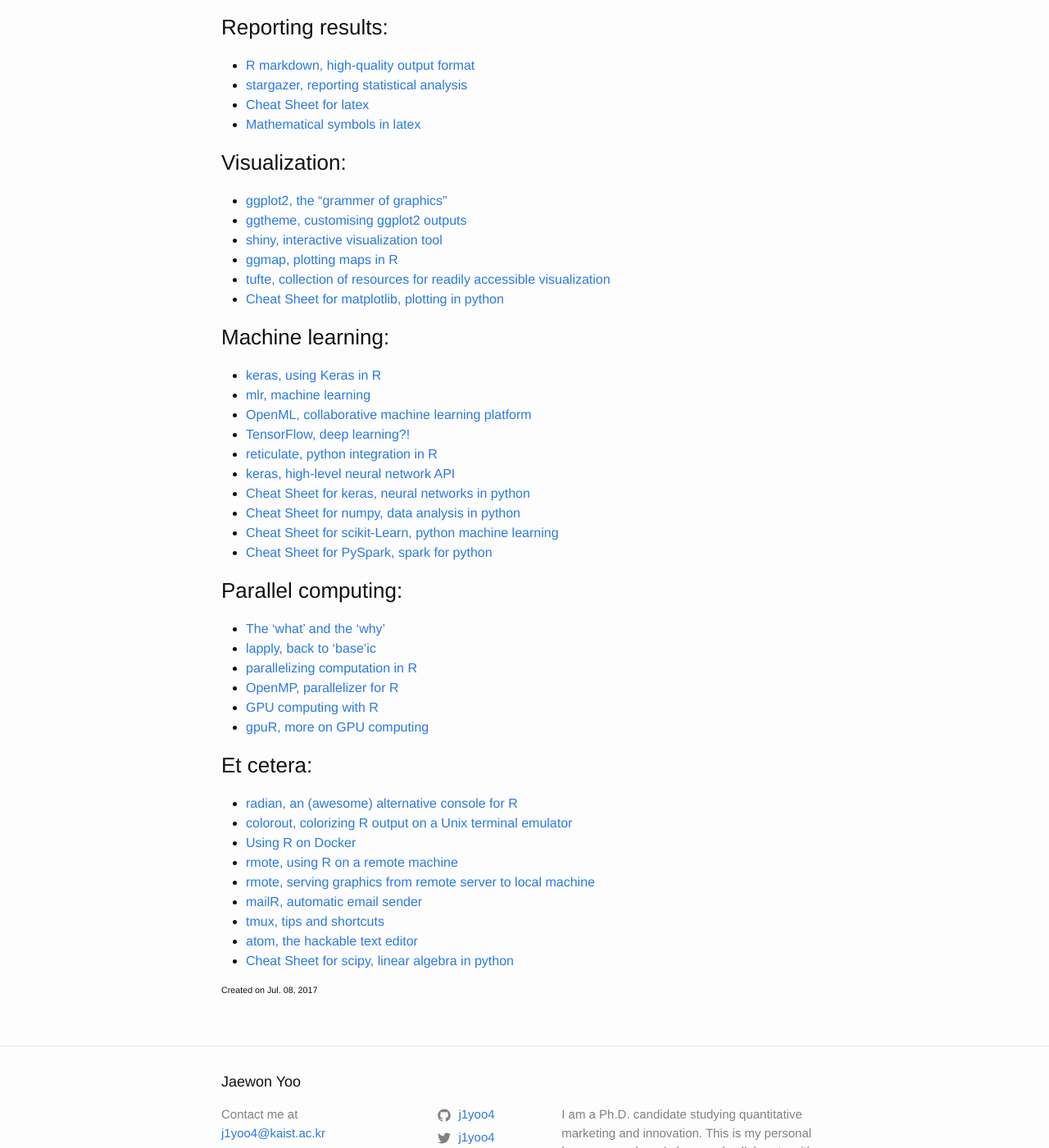
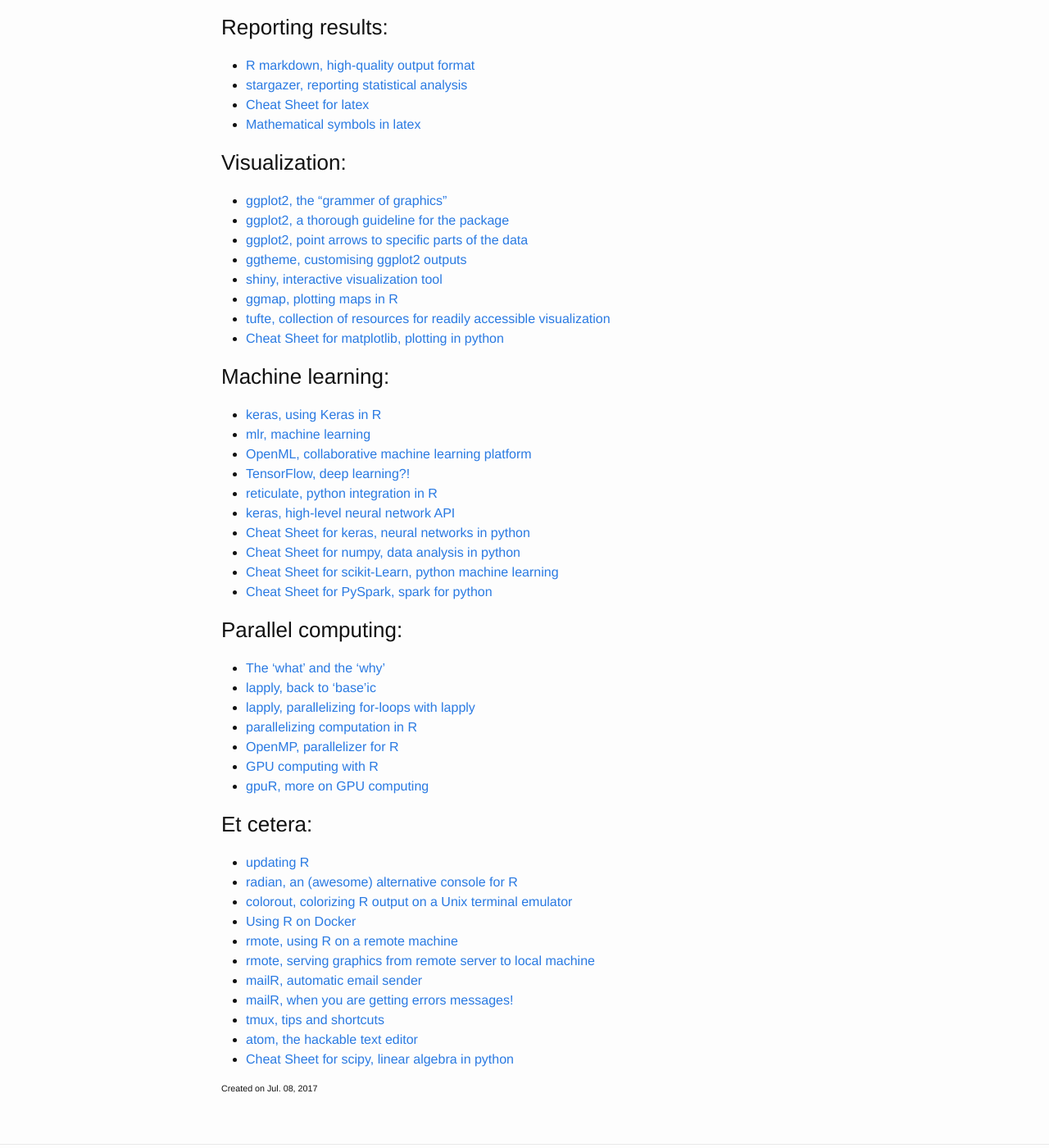
Before and after one commit to j1yoo/j1yoo.github.io, a Jekyll site: the page built from _posts/2019-02-14-useful_r_packages.md, in a window 1280 px wide and 1400 px high, scrolled down 726 px. Shown: the whole window at 82% size. Built offline with Jekyll 4.4.1, drawn with Linux system fonts in a browser that asks for light colours.

Commit message:
Update 2019-02-14-useful_r_packages.md

```diff
--- a/_posts/2019-02-14-useful_r_packages.md
+++ b/_posts/2019-02-14-useful_r_packages.md
@@ -32,6 +32,8 @@
 
 ### Visualization:
 * [ggplot2, the "grammer of graphics"](https://www.rstudio.com/wp-content/uploads/2015/03/ggplot2-cheatsheet.pdf)
+* [ggplot2, a thorough guideline for the package](http://www.sthda.com/english/wiki/be-awesome-in-ggplot2-a-practical-guide-to-be-highly-effective-r-software-and-data-visualization)
+* [ggplot2, point arrows to specific parts of the data](https://www.r-bloggers.com/point-arrows-to-specific-parts-of-the-data/amp/)
 * [ggtheme, customising ggplot2 outputs](https://ggplot2.tidyverse.org/reference/ggtheme.html)
 * [shiny, interactive visualization tool](http://rstudio.github.io/shiny/tutorial/)
 * [ggmap, plotting maps in R](https://github.com/dkahle/ggmap)
@@ -53,18 +55,21 @@
 ### Parallel computing:
 * [The 'what' and the 'why'](https://www.r-bloggers.com/r-with-parallel-computing-from-user-perspectives/)
 * [lapply, back to 'base'ic](http://rpubs.com/kaz_yos/1204)
+* [lapply, parallelizing for-loops with lapply](https://www.r-bloggers.com/parallelize-a-for-loop-by-rewriting-it-as-an-lapply-call/amp/)
 * [parallelizing computation in R](http://gforge.se/2015/02/how-to-go-parallel-in-r-basics-tips/)
 * [OpenMP, parallelizer for R](https://www.r-bloggers.com/r-and-openmp-boosting-compiled-code-on-multi-core-cpu-s/)
 * [GPU computing with R](http://www.r-tutor.com/gpu-computing)
 * [gpuR, more on GPU computing](https://www.r-bloggers.com/r-gpu-programming-for-all-with-gpur/)
 
 ### Et cetera:
+* [updating R](https://www.r-bloggers.com/updating-r/)
 * [radian, an (awesome) alternative console for R](https://github.com/randy3k/radian)
 * [colorout, colorizing R output on a Unix terminal emulator](https://github.com/jalvesaq/colorout)
 * [Using R on Docker](https://github.com/rocker-org/rocker/wiki/Using-the-RStudio-image)
 * [rmote, using R on a remote machine](https://github.com/cloudyr/rmote)
 * [rmote, serving graphics from remote server to local machine](http://ryanhafen.com/blog/rmote)
 * [mailR, automatic email sender](https://github.com/rpremraj/mailR)
+* [mailR, when you are getting errors messages!](https://medium.com/@randerson112358/send-email-using-r-program-1b094208cf2f)
 * [tmux, tips and shortcuts](https://tmuxcheatsheet.com/)
 * [atom, the hackable text editor](https://github.com/atom/atom)
 * [Cheat Sheet for scipy, linear algebra in python](https://s3.amazonaws.com/assets.datacamp.com/blog_assets/Python_SciPy_Cheat_Sheet_Linear_Algebra.pdf)
```
